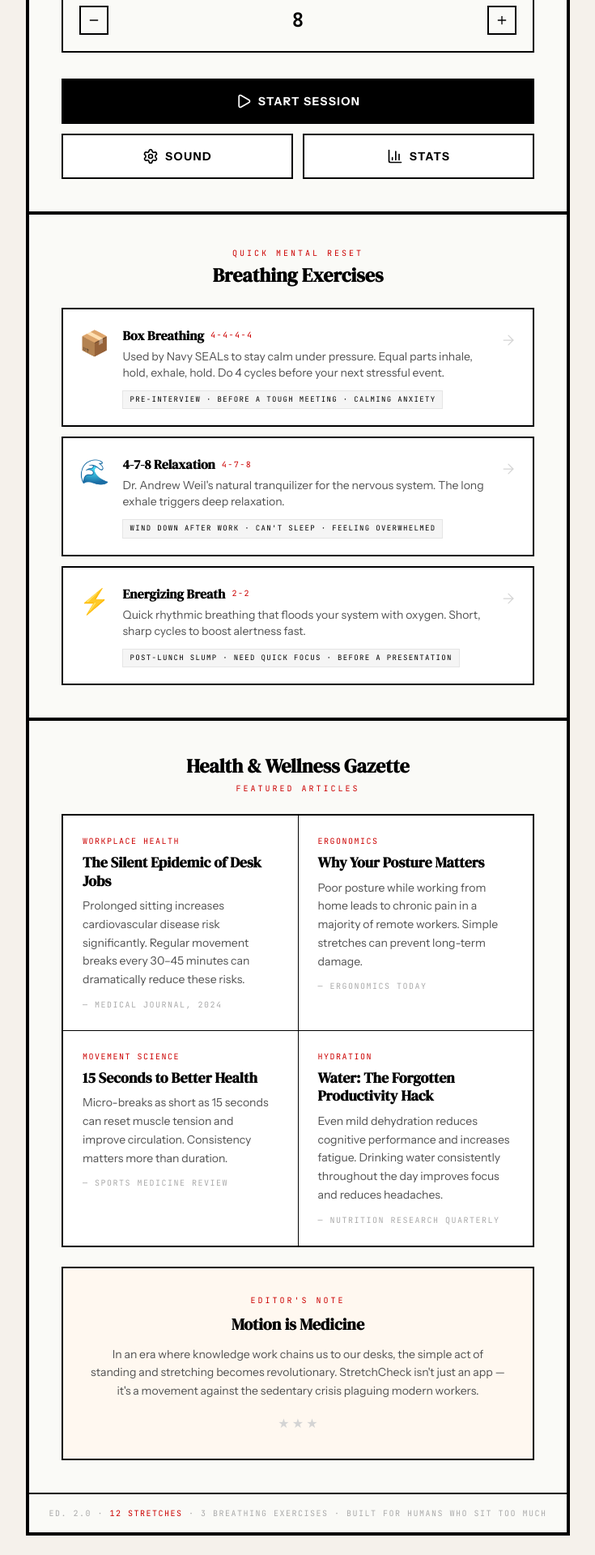
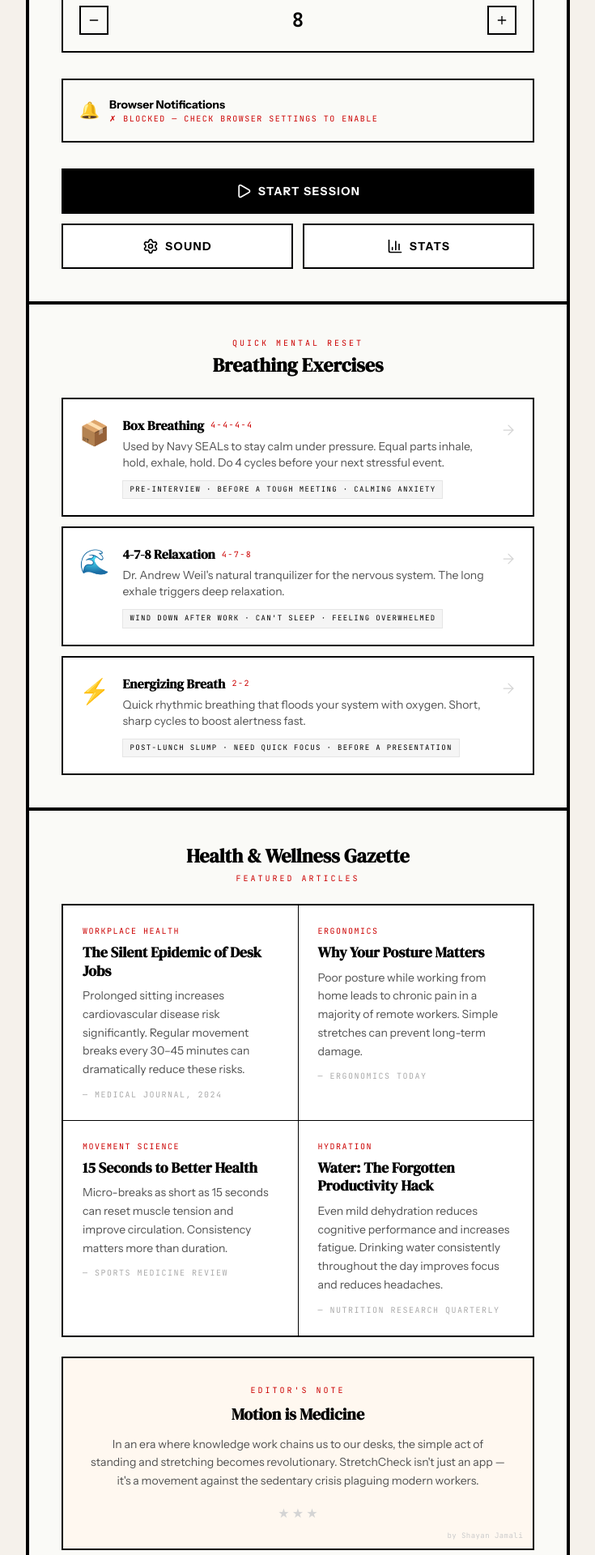
Before and after one commit to SJ9725/stretchcheck, a React (Vite) app: page / in a window 1280 px wide. Shown: the part 580-2500 px from the top of the page at 81% size, without its empty margins (272-1007 px from the left). Built offline with nearby package versions, Linux system fonts and the light colour scheme.

Commit message:
fixed notifications

```diff
--- a/src/App.jsx
+++ b/src/App.jsx
@@ -17,7 +17,7 @@ const STRETCHES = [
   { id: 12, name: "Eye 20-20-20", area: "eyes", description: "Look at something 20 feet away for 20 seconds. Blink slowly 10 times. Repeat with a different focal point.", duration: 25, fallbackEmoji: "👁️", videoUrl: "" },
 ];
 
-/// ─── BREATHING EXERCISES ─────────────────────────────────────────────────────
+// ─── BREATHING EXERCISES ─────────────────────────────────────────────────────
 const BREATHING_EXERCISES = [
   {
     id: 'b1', name: "Box Breathing", pattern: [4, 4, 4, 4], labels: ["Inhale", "Hold", "Exhale", "Hold"],
@@ -197,6 +197,10 @@ export default function App() {
   const [hydrationCount, setHydrationCount] = useState(0);
   const [hydrationGoal, setHydrationGoal] = useState(8);
 
+  const [notificationPermission, setNotificationPermission] = useState(
+    typeof window !== 'undefined' && 'Notification' in window ? Notification.permission : 'denied'
+  );
+
   const timerRef = useRef(null);
   const audioRef = useRef(null);
   const breathTimerRef = useRef(null);
@@ -339,15 +343,60 @@ export default function App() {
   };
 
   // ─── ACTIONS ────────────────────────────────────────────────────────────
+
+  // Request notification permission
+  const requestNotificationPermission = async () => {
+    if ('Notification' in window) {
+      const permission = await Notification.requestPermission();
+      setNotificationPermission(permission);
+      return permission;
+    }
+    return 'denied';
+  };
+
+  // Show browser notification (system sound plays automatically)
+  // When user clicks it, they return to tab and our sound + UI plays
+  const showBrowserNotification = (stretch) => {
+    if ('Notification' in window && Notification.permission === 'granted') {
+      const notification = new Notification('🧘 Time to Stretch!', {
+        body: `${stretch.name} - ${stretch.duration}s\nClick to open StretchCheck`,
+        icon: '/icon-192.png',
+        tag: 'stretch-reminder',
+        requireInteraction: true,
+      });
+
+      // When user clicks notification, focus tab and play our sound
+      notification.onclick = () => {
+        window.focus();
+        notification.close();
+        // Play our app sound now that user is back on the tab
+        playSound();
+      };
+    }
+  };
+
   const triggerReminder = () => {
     const pick = STRETCHES[Math.floor(Math.random() * STRETCHES.length)];
     setCurrentStretch(pick);
     setMode('reminder');
-    playSound();
+
+    // If tab is visible, play sound immediately
+    // If tab is hidden, show notification (sound plays when they click it)
+    if (document.visibilityState === 'visible') {
+      playSound();
+    } else {
+      showBrowserNotification(pick);
+    }
+
     trackEvent('reminder_triggered', { stretch: pick.name });
   };
 
-  const startApp = () => {
+  const startApp = async () => {
+    // Request notification permission when starting
+    if (notificationPermission !== 'granted') {
+      await requestNotificationPermission();
+    }
+
     const now = Date.now();
     setEndTime(now + intervalMinutes * 60 * 1000);
     setTimeLeft(intervalMinutes * 60);
@@ -493,22 +542,6 @@ export default function App() {
         </div>
 
         <div className="p-8 sm:p-10 space-y-8">
-          {/* Streak */}
-          {streak > 0 && (
-            <div className="border-2 border-black bg-[#FFF8F0] p-5 flex items-center justify-between fade-up">
-              <div className="flex items-center gap-4">
-                <div className="text-3xl">🔥</div>
-                <div>
-                  <div style={{ ...mono(10), color: '#CC0000' }}>Current Streak</div>
-                  <div className="text-2xl font-bold" style={serif}>{streak} {streak === 1 ? 'Day' : 'Days'}</div>
-                </div>
-              </div>
-              <button onClick={handleShare} className="border-2 border-black p-3 hover:bg-black hover:text-white transition-all">
-                <Share2 className="w-5 h-5" strokeWidth={1.5} />
-              </button>
-            </div>
-          )}
-
           {/* Interval */}
           <div className="fade-up fade-up-d1">
             <label className="block mb-1" style={mono(10)}>Reminder Interval</label>
@@ -548,6 +581,37 @@ export default function App() {
                 </div>
               </div>
             )}
+          </div>
+
+          {/* Notifications */}
+          <div className="border-2 border-black p-5 fade-up fade-up-d2">
+            <div className="flex items-center justify-between">
+              <div className="flex items-center gap-3">
+                <span style={{ fontSize: 20 }}>🔔</span>
+                <div>
+                  <div className="font-bold text-sm">Browser Notifications</div>
+                  <div style={{ ...mono(10), color: notificationPermission === 'granted' ? '#22c55e' : notificationPermission === 'denied' ? '#CC0000' : '#999' }}>
+                    {notificationPermission === 'granted' ? '✓ Enabled — alerts work in background tabs'
+                      : notificationPermission === 'denied' ? '✗ Blocked — check browser settings to enable'
+                      : 'Required for background reminders'}
+                  </div>
+                </div>
+              </div>
+              {notificationPermission !== 'granted' && notificationPermission !== 'denied' && (
+                <button
+                  onClick={requestNotificationPermission}
+                  style={{
+                    border: '2px solid #000', padding: '8px 16px', fontWeight: 'bold', cursor: 'pointer',
+                    fontFamily: "'JetBrains Mono', monospace", fontSize: 11, letterSpacing: '0.1em', textTransform: 'uppercase',
+                    backgroundColor: '#000', color: '#fff', transition: 'all 0.2s'
+                  }}>
+                  Enable
+                </button>
+              )}
+              {notificationPermission === 'granted' && (
+                <div style={{ color: '#22c55e', fontSize: 24 }}>✓</div>
+              )}
+            </div>
           </div>
 
           {/* Buttons */}
@@ -610,13 +674,14 @@ export default function App() {
               </div>
             ))}
           </div>
-          <div className="mt-6 border-2 border-black bg-[#FFF8F0] p-8 text-center">
+          <div className="mt-6 border-2 border-black bg-[#FFF8F0] p-8 text-center relative">
             <div style={{ ...mono(10, { letterSpacing: '0.3em' }), color: '#CC0000', marginBottom: 8 }}>Editor's Note</div>
             <h3 className="text-xl font-bold mb-3" style={serif}>Motion is Medicine</h3>
             <p className="text-sm leading-relaxed text-neutral-600 max-w-xl mx-auto">
               In an era where knowledge work chains us to our desks, the simple act of standing and stretching becomes revolutionary. StretchCheck isn't just an app — it's a movement against the sedentary crisis plaguing modern workers.
             </p>
             <div className="text-neutral-300 mt-4">★ ★ ★</div>
+            <div style={{ position: 'absolute', bottom: 8, right: 12, fontFamily: "'JetBrains Mono', monospace", fontSize: 9, color: '#ccc', letterSpacing: '0.05em' }}>by Shayan Jamali</div>
           </div>
         </div>
 
```
